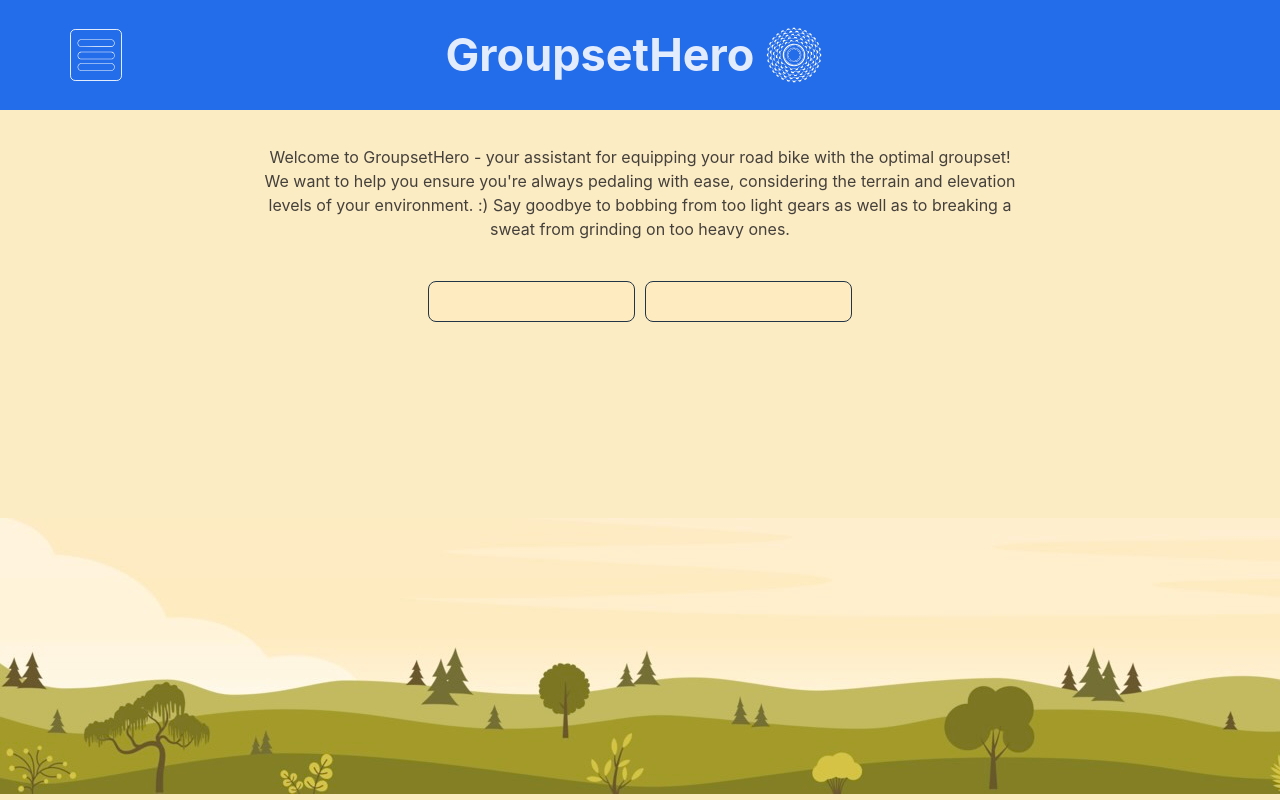
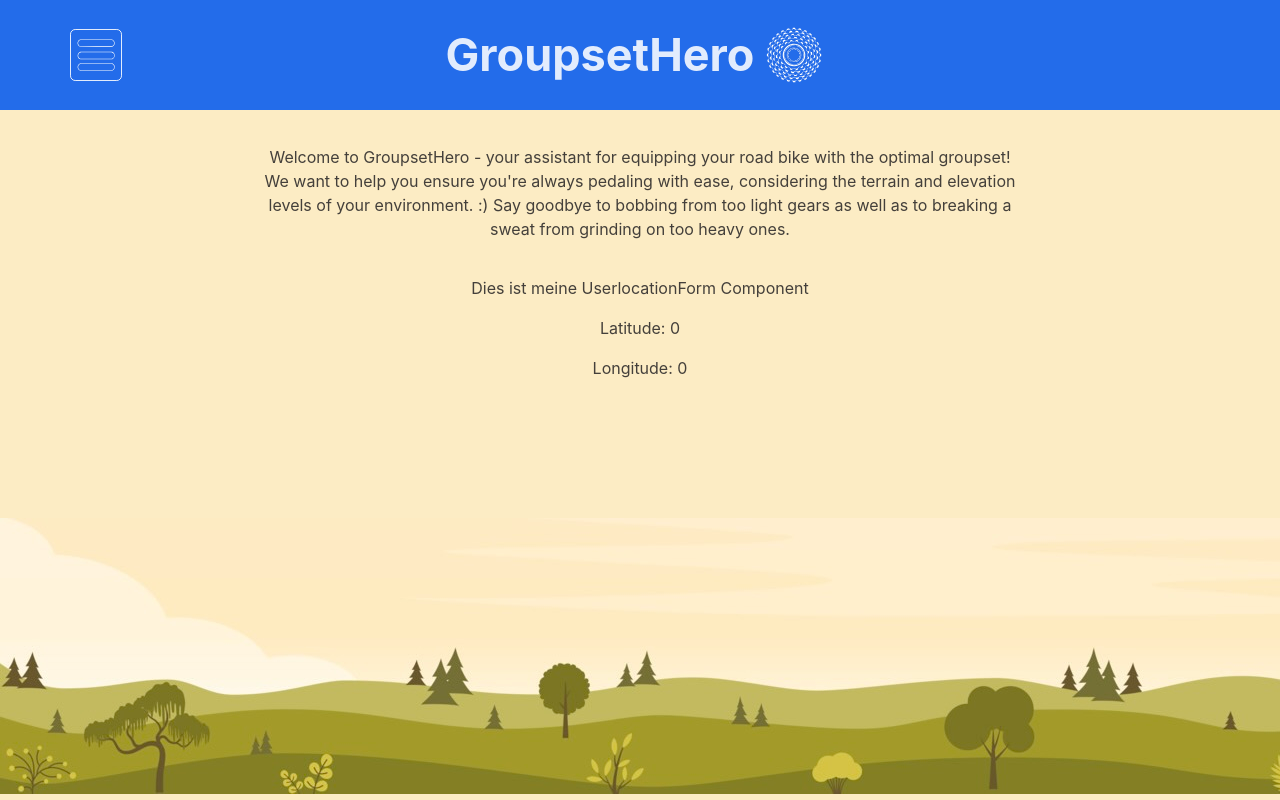
Before and after one commit to Joshu4l/ffm-23-1-capstone, a React (Vite) app in the folder frontend/: page /userlocation in a window 1280 px wide. Shown: the top 800 px of the page. Built offline with nearby package versions, Linux system fonts and the light colour scheme.

Commit message:
actually pass determined props from Home.tsx to UserlocationForm.tsx

```diff
--- a/frontend/src/custom-hooks/useGeolocation.tsx
+++ b/frontend/src/custom-hooks/useGeolocation.tsx
@@ -1,9 +1,10 @@
 import { useState } from "react";
 
+
 // TYPE PREPARATION
-type LocationData = {
+export type LocationData = {
     loaded: boolean
-    coordinates?: { lat: number, lng: number }
+    coordinates: { lat: number, lng: number }
     errorMessage: string
 }
 
@@ -16,6 +17,7 @@ const useGeolocation = () => {
         {
                     loaded: false,
                     errorMessage: "",
+                    coordinates: {lat: 0.0000, lng: 0.0000}
                    }
         );
 
@@ -27,18 +29,18 @@ const useGeolocation = () => {
                 loaded: true,
                 coordinates: { lat: location.coords.latitude, lng: location.coords.longitude },
                 errorMessage: ""
-                }
-        );
-    };
-
+              }
+        )
+    }
 
     // FAILURE SCENARIO
     const onError = (error: GeolocationPositionError) => {
         setLocation({
             loaded: true,
             errorMessage: error.message || "Geolocation not supported!",
-        });
-    };
+            coordinates: {lat: 0.0000, lng: 0.0000}
+        })
+    }
 
 
     // COPING WITH THE ACTUAL BUTTON CLICK
@@ -46,19 +48,18 @@ const useGeolocation = () => {
 
         if (!("geolocation" in navigator)) {
             const error: GeolocationPositionError = {
-                code: 2, // You can use any appropriate code from GeolocationPositionError
+                code: 2,
                 message: "Geolocation not supported",
-                PERMISSION_DENIED: 1, // Optional, you can set it to 1 or leave it out
-                POSITION_UNAVAILABLE: 2, // Optional, you can set it to 2 or leave it out
-                TIMEOUT: 3 // Optional, you can set it to 3 or leave it out
-            };
-            onError(error);
-        } else {
-            navigator.geolocation.getCurrentPosition(onSuccess, onError);
-        }
-    };
+                PERMISSION_DENIED: 1,
+                POSITION_UNAVAILABLE: 2,
+                TIMEOUT: 3
+            }
+            onError(error)
 
-    return { location, determineGeolocation };
-};
+        } else { navigator.geolocation.getCurrentPosition(onSuccess, onError) }
+    }
+    return { location, determineGeolocation }
 
+
+}
 export default useGeolocation;
--- a/frontend/src/pages/App.tsx
+++ b/frontend/src/pages/App.tsx
@@ -5,22 +5,47 @@ import UserlocationForm from './UserlocationForm.tsx';
 import Header from '../components/Header.tsx';
 import Footer from '../components/Footer.tsx';
 import IntroductionBox from '../components/IntroductionBox.tsx';
+import useGeolocation from "../custom-hooks/useGeolocation.tsx";
 
 export default function App() {
+
+    // STATE
+    const { location, determineGeolocation } = useGeolocation();
+
+
     return (
         <div style={{ display: 'flex', flexDirection: 'column', minHeight: '100vh' }}>
+
             <Header />
 
             <IntroductionBox />
 
             <div style={{ flex: 1 }}>
                 <Routes>
-                    <Route path="/" element={<Home />} />
-                    <Route path="/userlocation" element={<UserlocationForm />} />
+
+                    <Route
+                        path="/"
+                        element={<Home
+                                 location={location}
+                                 determineGeolocation={determineGeolocation}
+                                 />
+                        }
+                    />
+
+                    <Route
+                        path="/userlocation"
+                        element={<UserlocationForm
+                                 latitude={location.coordinates.lat}
+                                 longitude={location.coordinates?.lng}
+                                 />
+                        }
+                    />
+
                 </Routes>
             </div>
 
             <Footer />
+
         </div>
-    );
+        )
 }
--- a/frontend/src/pages/Home.tsx
+++ b/frontend/src/pages/Home.tsx
@@ -1,35 +1,42 @@
-import useGeolocation from "../custom-hooks/useGeolocation.tsx";
 import {useNavigate} from "react-router-dom";
 import cyclistGif from "../assets/cyclist.gif";
 import locationPin from "../assets/location-pin.png";
+import {LocationData} from "../custom-hooks/useGeolocation.tsx";
 
-export default function Home() {
-    const { location, determineGeolocation } = useGeolocation();
+// PROPS
+type HomeProps = {
+    location: LocationData
+    determineGeolocation: () => void
+}
+
+
+// FUNCTION
+export default function Home(props: HomeProps) {
+
+    // STATE
     const navigate = useNavigate();
+
+
     return (
-
         <div>
-
-            {location.loaded ?
-
-                (<>
+            {props.location.loaded ? (
+                <>
                     <div className="imageDiv">
                         <img id="cyclist-gif" src={cyclistGif} alt="n.a." />
                         <img id="location-pin" src={locationPin} alt="DE-Map" />
                     </div>
-
                     <form>
-                        <label><strong><input defaultValue={location.coordinates?.lat.toFixed(4)} /></strong></label>
-                        <label><strong><input defaultValue={location.coordinates?.lng.toFixed(4)} /></strong></label>
+                        <label><strong><input defaultValue={props.location.coordinates?.lat} /></strong></label>
+                        <label><strong><input defaultValue={props.location.coordinates?.lng} /></strong></label>
                     </form>
 
-                    <button onClick={() => navigate("/userlocation")}>Submit to create my user location &rarr;</button>
-                </>)
-
-                :
-
-                (<button onClick={determineGeolocation}>Start determining your current location &#x1F4CC;</button>)
-            }
-
-        </div>);
+                    <button onClick={() => navigate("/userlocation")} >
+                        Submit to create my user location &rarr;
+                    </button>
+                </>
+            ) : (
+                <button onClick={props.determineGeolocation}>Start determining your current location &#x1F4CC;</button>
+            )}
+        </div>
+    );
 }
--- a/frontend/src/pages/UserlocationForm.tsx
+++ b/frontend/src/pages/UserlocationForm.tsx
@@ -1,21 +1,20 @@
-
-/*type UserlocationProps = {
+//PROPS
+export type UserlocationProps = {
     latitude: number,
     longitude: number
-}*/
+}
 
-export default function UserlocationForm () {
 
-    return(
-        <>
-        <form>
-            <label>
-                <strong><input defaultValue=""/></strong>
-            </label>
-            <label>
-                <strong><input defaultValue=""/></strong>
-            </label>
-        </form>
-    </>
-    )
+// FUNCTION
+export default function UserlocationForm(props: UserlocationProps) {
+
+    return (
+        <div>
+
+            Dies ist meine UserlocationForm Component
+            <p>Latitude: {props.latitude}</p>
+            <p>Longitude: {props.longitude}</p>
+
+        </div>
+    );
 }
```
